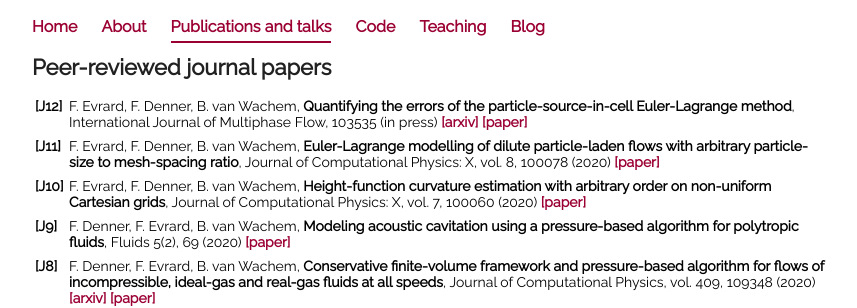
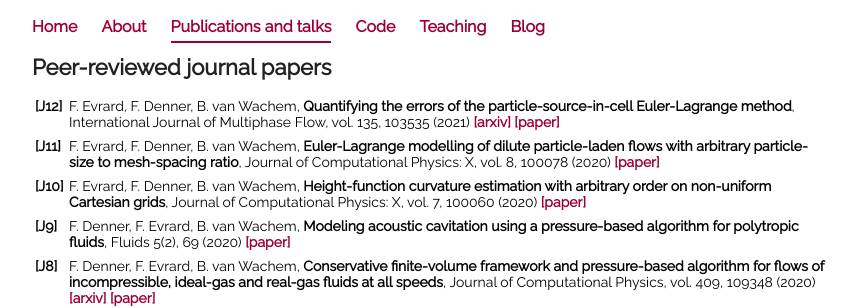
Before and after one commit to fabienevrard/fabienevrard.github.io, a Jekyll site: the page built from publications/index.html, in a window 1280 px wide. Shown: the top 308 px of the page, without its empty margins (208-1065 px from the left). Built offline with Jekyll 4.4.1, drawn with Linux system fonts in a browser that asks for light colours.

Commit message:
Update index.html

```diff
--- a/publications/index.html
+++ b/publications/index.html
@@ -10,7 +10,7 @@ title: Publications and talks
 		 <col width=95%>
 		 <tr>
 			 <td><b>[J12]</b></td>
-			 <td>F. Evrard, F. Denner, B. van Wachem, <b>Quantifying the errors of the particle-source-in-cell Euler-Lagrange method</b>, International Journal of Multiphase Flow, 103535 (in press) <b><a href="http://arxiv.org/abs/2012.03025">[arxiv]</a> <a href="https://doi.org/10.1016/j.ijmultiphaseflow.2020.103535">[paper]</a></b></td>
+			 <td>F. Evrard, F. Denner, B. van Wachem, <b>Quantifying the errors of the particle-source-in-cell Euler-Lagrange method</b>, International Journal of Multiphase Flow, vol. 135, 103535 (2021) <b><a href="http://arxiv.org/abs/2012.03025">[arxiv]</a> <a href="https://doi.org/10.1016/j.ijmultiphaseflow.2020.103535">[paper]</a></b></td>
 		 </tr>
 		 <tr><td></td><td></td></tr>
 		 <tr>
```
